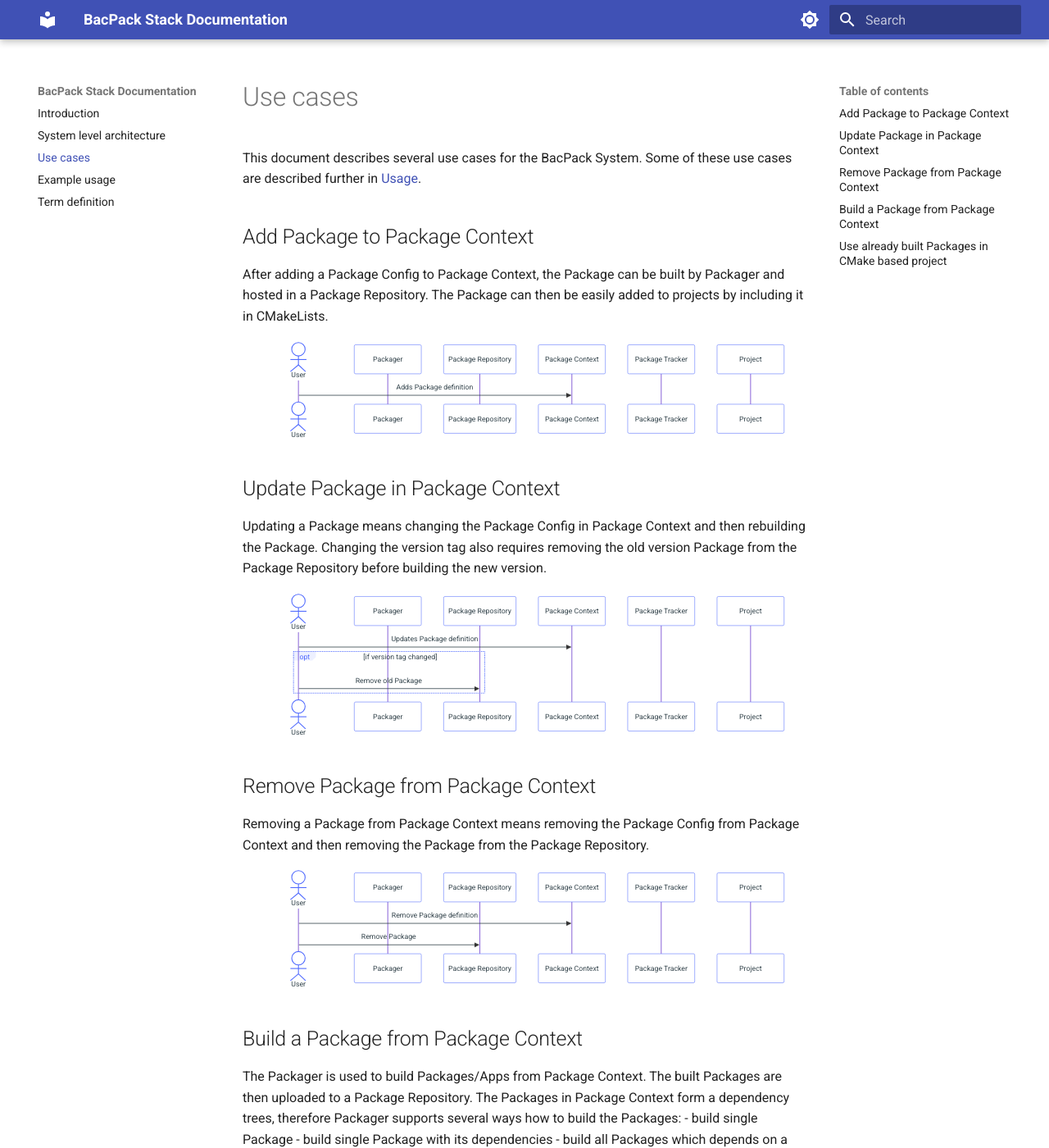
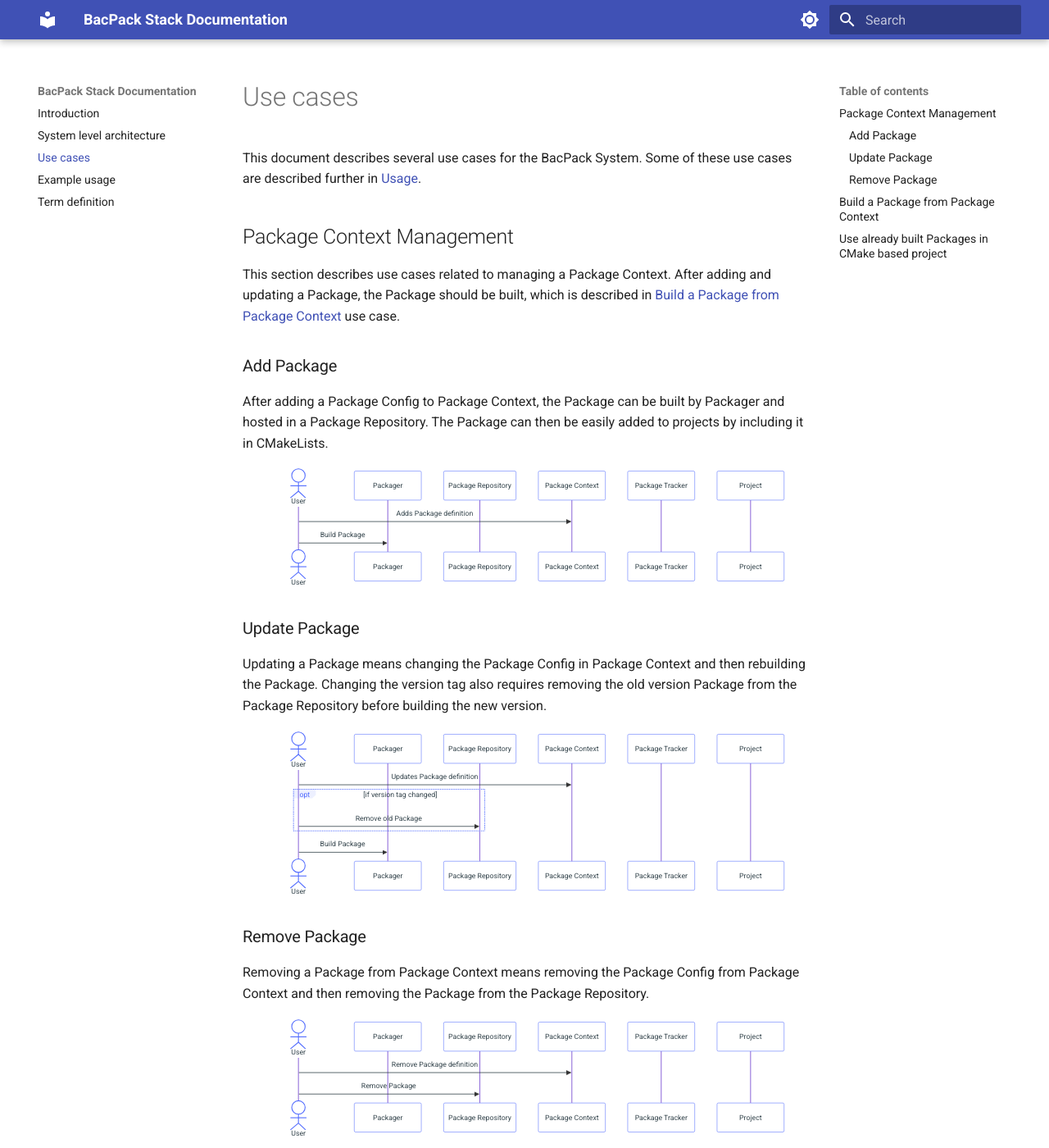
Before and after one commit to bacpack-system/bacpack-system.github.io, an MkDocs documentation site: the page built from docs/use_cases.md, in a window 1280 px wide and 1400 px high. Shown: the whole window at 82% size. Built offline with MkDocs 1.6.1 and Material for MkDocs 9.7.7, drawn with Linux system fonts in a browser that asks for light colours.

Commit message:
Reorganize Use Cases

````diff
--- a/docs/use_cases.md
+++ b/docs/use_cases.md
@@ -3,7 +3,13 @@
 This document describes several use cases for the BacPack System. Some of these use cases are
 described further in [Usage](./example_usage.md).
 
-## Add Package to Package Context
+## Package Context Management
+
+This section describes use cases related to managing a Package Context. After adding and updating
+a Package, the Package should be built, which is described in [Build a Package from Package
+Context](#build-a-package-from-package-context) use case.
+
+### Add Package
 
 After adding a Package Config to Package Context, the Package can be built by Packager and hosted
 in a Package Repository. The Package can then be easily added to projects by including it in
@@ -19,9 +25,10 @@ sequenceDiagram
   participant Project
 
   User->>Package Context: Adds Package definition
+  User->>Packager: Build Package
 ```
 
-## Update Package in Package Context
+### Update Package
 
 Updating a Package means changing the Package Config in Package Context and then rebuilding the
 Package. Changing the version tag also requires removing the old version Package from the
@@ -40,9 +47,10 @@ sequenceDiagram
   opt if version tag changed
     User->>Package Repository: Remove old Package
   end
+  User->>Packager: Build Package
 ```
 
-## Remove Package from Package Context
+### Remove Package
 
 Removing a Package from Package Context means removing the Package Config from Package Context
 and then removing the Package from the Package Repository.
````
